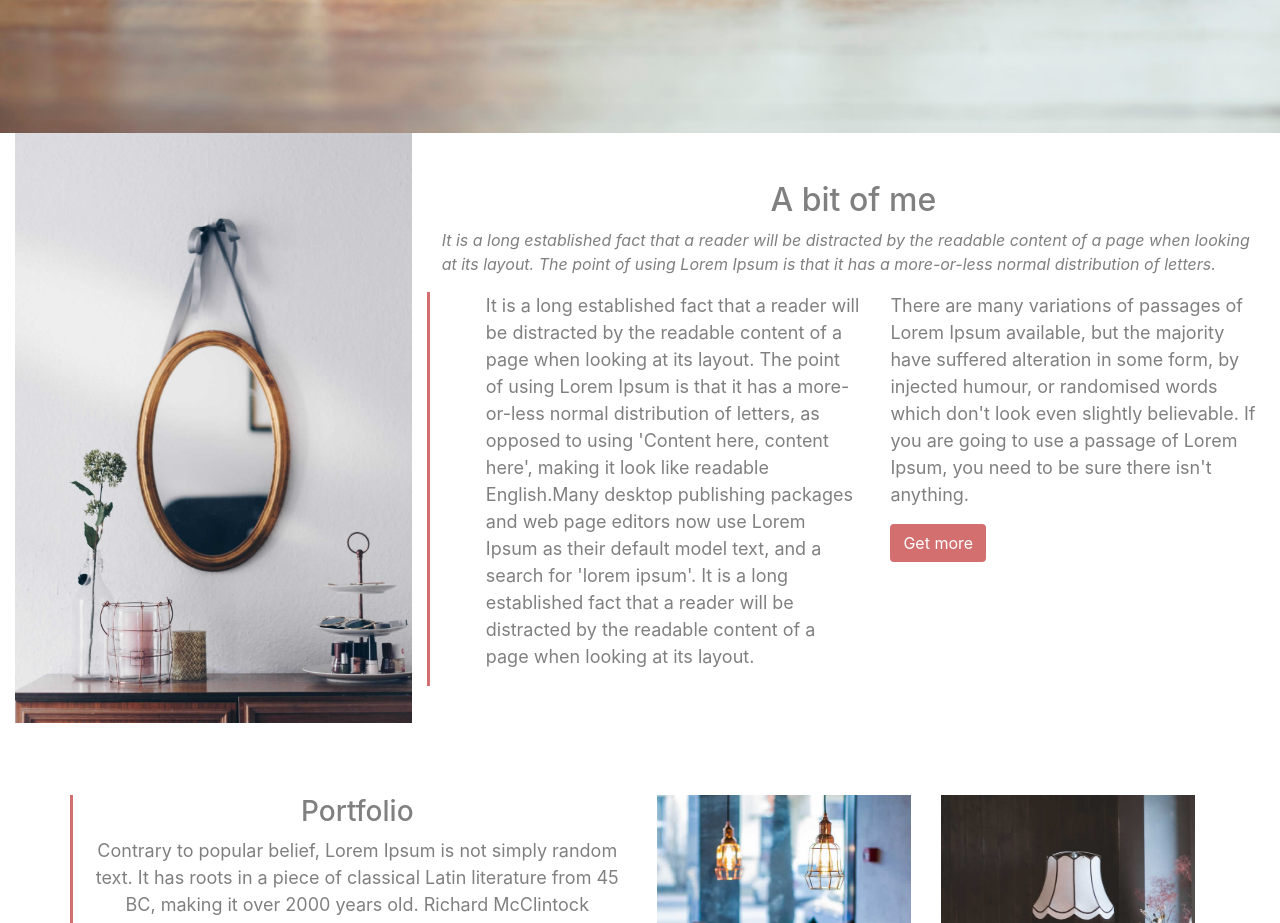
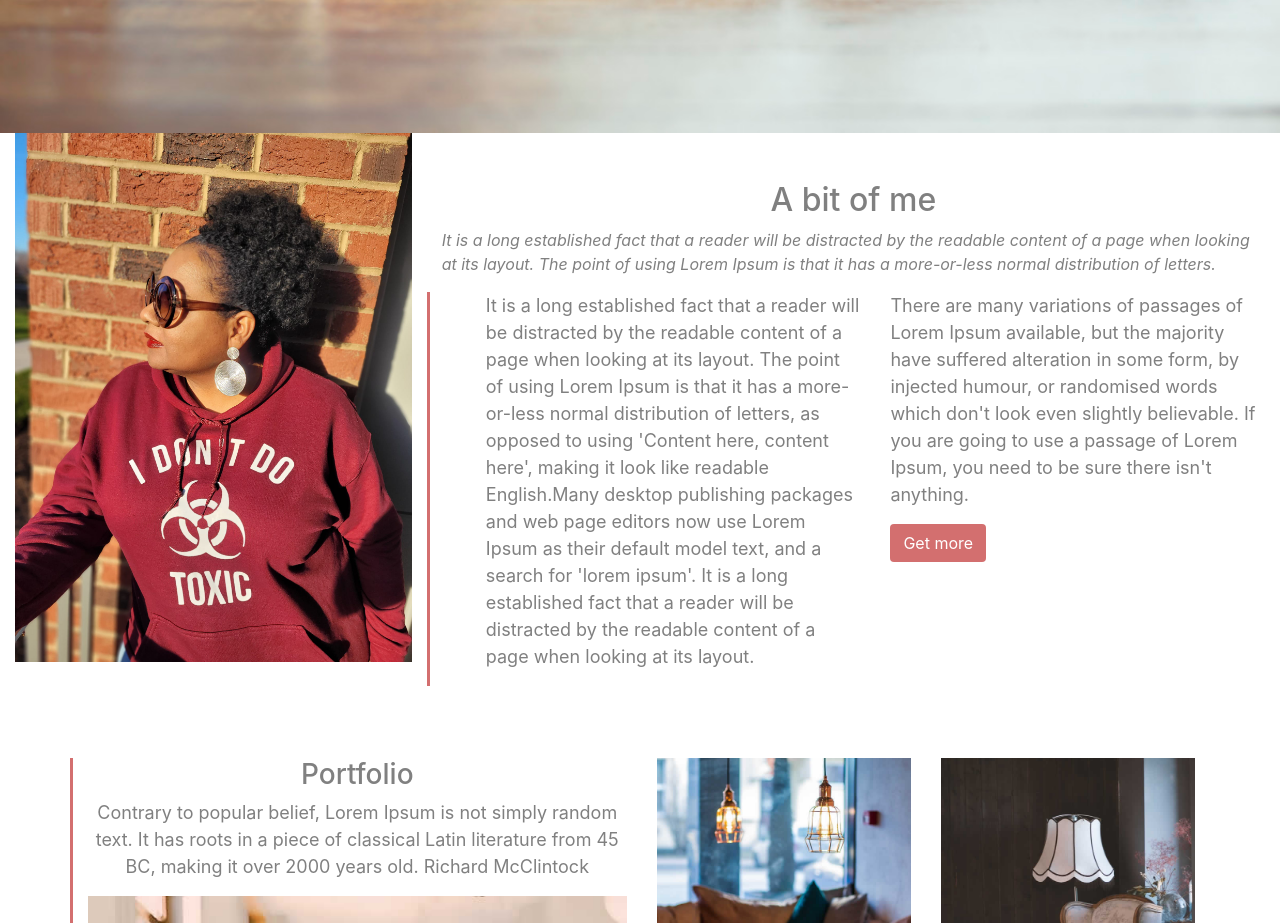
Before and after one commit to donaldtwitty/W2W, a plain HTML site: page interior-design/index.html in a window 1280 px wide. Shown: the part 720-1643 px from the top of the page. Drawn offline with nearby package versions, Linux system fonts and the light colour scheme.

Commit message:
add new image

```diff
--- a/interior-design/index.html
+++ b/interior-design/index.html
@@ -23,12 +23,6 @@
     <div id="sliding" class="carousel slide" data-ride="carousel">
         <ul class="carousel-indicators">
         </ul>
-<!--        <div class="col-12 col-sm-4 col-md-4 col-lg-4 col-xl-4 container">-->
-<!--            <img src="images/WomantoWomanLogo.png" alt="Logo">-->
-<!--        </div>-->
-
-
-
         <div class="carousel-inner">
             <div class="carousel-item active">
                 <img src="images/biblebg01.jpg" alt="">
@@ -38,34 +32,17 @@
                     </div>
                     <div class="line">
                         <h3>Women to Women Ministry</h3>
-                        <p>It is our mission to reach and guide women to be whole and obtain their God given destiny.</p>
+                        <p>It is our mission to reach and guide women to be whole and obtain their God given
+                            destiny.</p>
                     </div>
                 </div>
             </div>
-
-
-
-<!--            <div class="carousel-item">-->
-<!--                <img src="images/2.jpeg">-->
-<!--                <div class="carousel-caption">-->
-<!--                    <div class="line">-->
-<!--                        <h3>Interior's Design</h3>-->
-<!--                        <p>Enjoy your life</p>-->
-<!--                    </div>-->
-<!--                </div>-->
-<!--            </div>-->
         </div>
-<!--        <a class="carousel-control-prev" href="#sliding" data-slide="prev">-->
-<!--            <span><i class="fas fa-arrow-left"></i> </span>-->
-<!--        </a>-->
-<!--        <a class="carousel-control-next" href="#sliding" data-slide="next">-->
-<!--            <span><i class="fas fa-arrow-right"></i></span>-->
-<!--        </a>-->
     </div>
 </div>
 <div class="second row">
     <div class="col-12 col-sm-12 col-md-4 col-lg-4 col-xl-4">
-        <img src="images/3.jpeg">
+        <img src="images/felicia02.jpg" alt="">
     </div>
     <div class="col-12 col-sm-12 col-md-8 col-lg-8 col-xl-8">
         <br>
```
Also changed, not shown: interior-design/images/felicia02.jpg (added).
